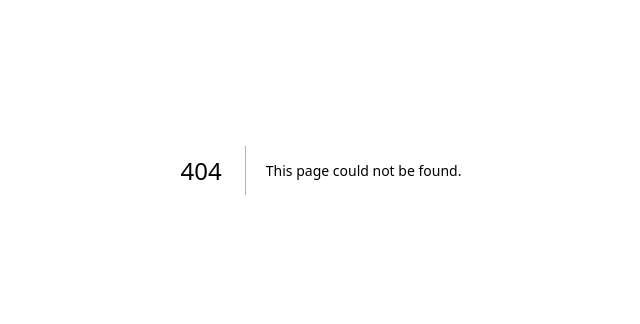
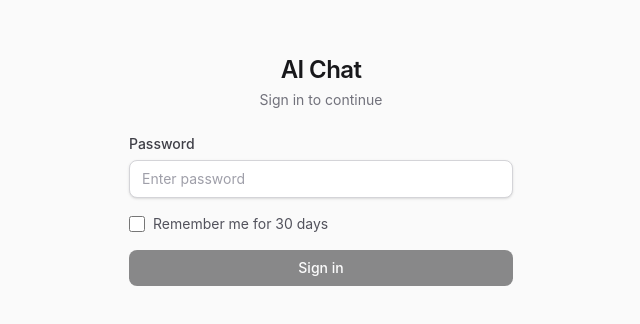
Before and after one commit to JadeOpenClawAI/ai-chat, a Next.js app: page /login in a window 1280 px wide. Before the commit this address had no page. Shown: the part 230-554 px from the top of the page, without its empty margins (319-959 px from the left). Built offline with nearby package versions, Linux system fonts and the light colour scheme.

Commit message:
Login portal

```diff
--- /dev/null
+++ b/app/api/auth/login/route.ts
@@ -0,0 +1,43 @@
+import { NextResponse } from 'next/server'
+
+const SESSION_COOKIE = 'ai-chat-session'
+// Max-age for "remember me": 30 days; otherwise session cookie (no maxAge)
+const REMEMBER_MAX_AGE = 60 * 60 * 24 * 30
+
+export async function POST(request: Request) {
+  const AUTH_PASSWORD = process.env.AUTH_PASSWORD
+  const AUTH_SECRET = process.env.AUTH_SECRET ?? ''
+
+  if (!AUTH_PASSWORD) {
+    return NextResponse.json({ error: 'Auth not configured' }, { status: 500 })
+  }
+
+  let body: { password?: string; remember?: boolean }
+  try {
+    body = await request.json()
+  } catch {
+    return NextResponse.json({ error: 'Invalid request' }, { status: 400 })
+  }
+
+  if (body.password !== AUTH_PASSWORD) {
+    // Constant-time-ish delay to slow brute force
+    await new Promise((r) => setTimeout(r, 400))
+    return NextResponse.json({ error: 'Invalid password' }, { status: 401 })
+  }
+
+  const response = NextResponse.json({ ok: true })
+
+  const cookieOptions: Parameters<typeof response.cookies.set>[2] = {
+    httpOnly: true,
+    sameSite: 'lax',
+    path: '/',
+    secure: process.env.NODE_ENV === 'production',
+  }
+
+  if (body.remember) {
+    cookieOptions.maxAge = REMEMBER_MAX_AGE
+  }
+
+  response.cookies.set(SESSION_COOKIE, AUTH_SECRET, cookieOptions)
+  return response
+}
--- /dev/null
+++ b/app/api/auth/logout/route.ts
@@ -0,0 +1,9 @@
+import { NextResponse } from 'next/server'
+
+const SESSION_COOKIE = 'ai-chat-session'
+
+export async function POST() {
+  const response = NextResponse.json({ ok: true })
+  response.cookies.set(SESSION_COOKIE, '', { maxAge: 0, path: '/' })
+  return response
+}
--- /dev/null
+++ b/app/login/page.tsx
@@ -0,0 +1,126 @@
+'use client'
+
+import { useState, useEffect } from 'react'
+import { useRouter, useSearchParams } from 'next/navigation'
+import { Suspense } from 'react'
+
+function LoginForm() {
+  const router = useRouter()
+  const searchParams = useSearchParams()
+  const from = searchParams.get('from') ?? '/'
+
+  const [password, setPassword] = useState('')
+  const [remember, setRemember] = useState(false)
+  const [error, setError] = useState('')
+  const [loading, setLoading] = useState(false)
+
+  // Apply theme from localStorage immediately
+  useEffect(() => {
+    try {
+      const pref = localStorage.getItem('ai-chat:theme')
+      const theme = pref === 'light' || pref === 'dark' || pref === 'system' ? pref : 'system'
+      const isDark =
+        theme === 'dark' ||
+        (theme === 'system' && window.matchMedia('(prefers-color-scheme: dark)').matches)
+      document.documentElement.classList.toggle('dark', isDark)
+    } catch {}
+  }, [])
+
+  async function handleSubmit(e: React.FormEvent) {
+    e.preventDefault()
+    setError('')
+    setLoading(true)
+    try {
+      const res = await fetch('/api/auth/login', {
+        method: 'POST',
+        headers: { 'Content-Type': 'application/json' },
+        body: JSON.stringify({ password, remember }),
+      })
+      if (res.ok) {
+        router.push(from)
+        router.refresh()
+      } else {
+        const data = await res.json().catch(() => ({}))
+        setError(data.error ?? 'Invalid password')
+      }
+    } catch {
+      setError('Network error. Please try again.')
+    } finally {
+      setLoading(false)
+    }
+  }
+
+  return (
+    <div className="flex min-h-screen items-center justify-center bg-zinc-50 px-4 dark:bg-zinc-950">
+      <div className="w-full max-w-sm space-y-6">
+        <div className="text-center">
+          <h1 className="text-2xl font-semibold tracking-tight text-zinc-900 dark:text-zinc-100">
+            {process.env.NEXT_PUBLIC_APP_NAME ?? 'AI Chat'}
+          </h1>
+          <p className="mt-1 text-sm text-zinc-500 dark:text-zinc-400">Sign in to continue</p>
+        </div>
+
+        <form onSubmit={handleSubmit} className="space-y-4">
+          <div>
+            <label
+              htmlFor="password"
+              className="mb-1.5 block text-sm font-medium text-zinc-700 dark:text-zinc-300"
+            >
+              Password
+            </label>
+            <input
+              id="password"
+              type="password"
+              autoComplete="current-password"
+              required
+              value={password}
+              onChange={(e) => setPassword(e.target.value)}
+              className="w-full rounded-lg border border-zinc-300 bg-white px-3 py-2 text-sm text-zinc-900 placeholder-zinc-400 shadow-sm outline-none transition focus:border-zinc-500 focus:ring-2 focus:ring-zinc-500/20 disabled:opacity-50 dark:border-zinc-700 dark:bg-zinc-900 dark:text-zinc-100 dark:placeholder-zinc-600 dark:focus:border-zinc-400 dark:focus:ring-zinc-400/20"
+              placeholder="Enter password"
+              disabled={loading}
+            />
+          </div>
+
+          {error && (
+            <p className="rounded-lg border border-red-200 bg-red-50 px-3 py-2 text-sm text-red-700 dark:border-red-900/50 dark:bg-red-950/40 dark:text-red-400">
+              {error}
+            </p>
+          )}
+
+          <div className="flex items-center gap-2">
+            <input
+              id="remember"
+              type="checkbox"
+              checked={remember}
+              onChange={(e) => setRemember(e.target.checked)}
+              className="h-4 w-4 rounded border-zinc-300 accent-zinc-700 dark:border-zinc-600 dark:accent-zinc-400"
+              disabled={loading}
+            />
+            <label
+              htmlFor="remember"
+              className="text-sm text-zinc-600 select-none cursor-pointer dark:text-zinc-400"
+            >
+              Remember me for 30 days
+            </label>
+          </div>
+
+          <button
+            type="submit"
+            disabled={loading || !password}
+            className="w-full rounded-lg bg-zinc-900 px-4 py-2 text-sm font-medium text-white transition hover:bg-zinc-700 focus:outline-none focus:ring-2 focus:ring-zinc-500/50 disabled:cursor-not-allowed disabled:opacity-50 dark:bg-zinc-100 dark:text-zinc-900 dark:hover:bg-zinc-300"
+          >
+            {loading ? 'Signing in…' : 'Sign in'}
+          </button>
+        </form>
+      </div>
+    </div>
+  )
+}
+
+export default function LoginPage() {
+  return (
+    <Suspense>
+      <LoginForm />
+    </Suspense>
+  )
+}
--- a/components/chat/ChatInterface.tsx
+++ b/components/chat/ChatInterface.tsx
@@ -7,7 +7,7 @@ import { MessageList } from './MessageList'
 import { MessageInput } from './MessageInput'
 import { MODEL_OPTIONS } from '@/lib/types'
 import { formatTokens, cn } from '@/lib/utils'
-import { Trash2, ChevronDown, Zap, Info, Settings, X, Sun, Moon, Monitor } from 'lucide-react'
+import { Trash2, ChevronDown, Zap, Info, Settings, X, Sun, Moon, Monitor, LogOut } from 'lucide-react'
 
 interface ToolCatalogItem {
   name: string
@@ -156,6 +156,34 @@ function getToolParameterRows(schema: unknown): ToolParamRow[] {
     collectParameterNodeRows(raw, name, raw.required === true, 0, rows)
   }
   return rows
+}
+
+function LogoutButton() {
+  const [loading, setLoading] = useState(false)
+
+  async function handleLogout() {
+    setLoading(true)
+    try {
+      await fetch('/api/auth/logout', { method: 'POST' })
+      window.location.href = '/login'
+    } catch {
+      setLoading(false)
+    }
+  }
+
+  // Only render if AUTH_PASSWORD is configured (server sets this via env)
+  // We detect this by attempting the logout; always render for simplicity
+  return (
+    <button
+      type="button"
+      onClick={handleLogout}
+      disabled={loading}
+      title="Sign out"
+      className="rounded-lg p-1.5 text-gray-400 hover:bg-gray-100 hover:text-gray-600 disabled:opacity-50 dark:hover:bg-gray-800 dark:hover:text-gray-300"
+    >
+      <LogOut className="h-4 w-4" />
+    </button>
+  )
 }
 
 export function ChatInterface() {
@@ -383,6 +411,8 @@ export function ChatInterface() {
           >
             <Settings className="h-4 w-4" />
           </Link>
+
+          <LogoutButton />
         </div>
       </header>
 
--- /dev/null
+++ b/middleware.ts
@@ -0,0 +1,61 @@
+import { NextResponse } from 'next/server'
+import type { NextRequest } from 'next/server'
+
+const SESSION_COOKIE = 'ai-chat-session'
+const AUTH_SECRET = process.env.AUTH_SECRET ?? ''
+
+// Paths that are always public
+const PUBLIC_PATHS = [
+  '/login',
+  '/api/auth/login',
+  '/api/auth/logout',
+  // OAuth callbacks — must remain accessible for redirect flows
+  '/auth/callback',
+  '/auth/anthropic/callback',
+  '/auth/google/callback',
+  '/callback',
+  '/api/auth/codex',
+  '/api/auth/codex/authorize',
+  '/api/auth/codex/callback',
+  '/api/auth/anthropic/authorize',
+  '/api/auth/anthropic/callback',
+  '/api/auth/google/authorize',
+]
+
+function isPublic(pathname: string): boolean {
+  return PUBLIC_PATHS.some((p) => pathname === p || pathname.startsWith(p + '/'))
+}
+
+export function middleware(request: NextRequest) {
+  const { pathname } = request.nextUrl
+
+  // Always allow public paths and Next.js internals
+  if (isPublic(pathname) || pathname.startsWith('/_next') || pathname.startsWith('/favicon')) {
+    return NextResponse.next()
+  }
+
+  // If AUTH_PASSWORD is not set, skip auth entirely (dev convenience)
+  if (!process.env.AUTH_PASSWORD) {
+    return NextResponse.next()
+  }
+
+  const session = request.cookies.get(SESSION_COOKIE)
+
+  if (session?.value === AUTH_SECRET) {
+    return NextResponse.next()
+  }
+
+  // API requests get 401, page requests get redirect to /login
+  if (pathname.startsWith('/api/')) {
+    return NextResponse.json({ error: 'Unauthorized' }, { status: 401 })
+  }
+
+  const loginUrl = request.nextUrl.clone()
+  loginUrl.pathname = '/login'
+  loginUrl.searchParams.set('from', pathname)
+  return NextResponse.redirect(loginUrl)
+}
+
+export const config = {
+  matcher: ['/((?!_next/static|_next/image|favicon.ico).*)'],
+}
```
Also changed, not shown: 1 other file (tests, documents, lock files or other folders).
